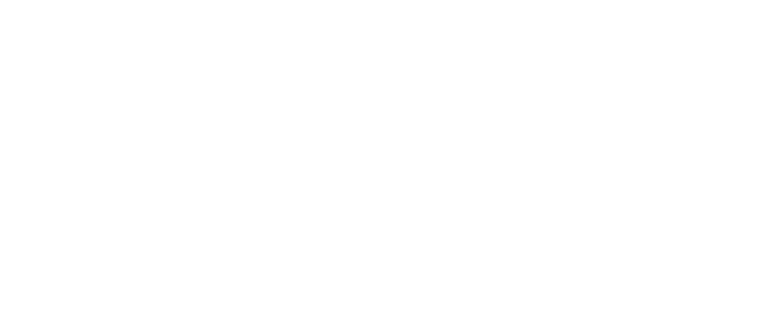
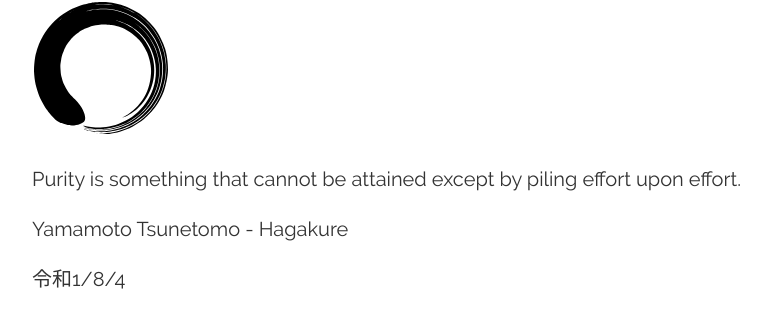
Before and after one commit to akullpp/chrysanthium, a Gatsby site: page /senshi in a window 1280 px wide. Before the commit this address had no page. Shown: the whole page, without its empty margins (208-974 px from the left). Built offline with nearby package versions, Linux system fonts and the light colour scheme; Gatsby itself is replaced by a stand-in of ours; some packages are replaced by stand-ins of ours.

Commit message:
Add Senshi

```diff
--- a/src/layout/header.js
+++ b/src/layout/header.js
@@ -10,6 +10,9 @@ export default () => (
         <Link to="/">Blog</Link>
       </li>
       <li>
+        <Link to="/senshi">Senshi</Link>
+      </li>
+      <li>
         <Link to="/about">About</Link>
       </li>
     </ul>
--- a/src/pages/privacy.md
+++ b/src/pages/privacy.md
@@ -6,7 +6,7 @@ path: /privacy
 
 As a consumer and creator I am very concerned about privacy. Not only do I honor current European and German law but also adhere to strict ethics which means that I do not actively collect any personal information nor would I ever give data to third parties.
 
-There are no advertisement or analytics tools. No plugins or social media integration. No external requests are done whether it be for fonts, libraries or stylesheets since everything is statically included in the build. There is no persistence of data on the client-side whether it be cookies or the browser storage. Not even a simple form. Although no critical information is transferred and therefore HTTPS/TLS is not strictly required, it is provided.
+There are no advertisement or analytics tools. No plugins or social media integration. No external requests are done whether it be for fonts, libraries or stylesheets since everything is statically included in the build. There is no persistence of personal data on the client-side whether it be cookies or the browser storage. Not even a simple form. Although no critical information is transferred and therefore HTTPS/TLS is not strictly required, it is provided.
 
 However, the browser automatically sends information to the server which are classified as communication data and therefore personal information, e.g. the IP address. This behavior can not be changed. Nevertheless, I have a data processing agreement with the hosting company to capture this data and also I can not guarantee or be liable that the hoster itself does not run analytics on the data. This website is hosted by [Netlify](https://www.netlify.com/gdpr/):
 
--- /dev/null
+++ b/src/pages/senshi.js
@@ -0,0 +1,80 @@
+import React, { useEffect, useState } from 'react'
+
+const getToday = () => {
+  const today = new Date()
+  today.setHours(0, 0, 0, 0)
+  return today
+}
+
+const getRandomQuote = quotes => {
+  const randomIndex = Math.floor(Math.random() * quotes.length)
+  return {
+    randomQuote: quotes[randomIndex],
+    newQuotes: [
+      ...quotes.slice(0, randomIndex),
+      ...quotes.slice(randomIndex + 1),
+    ],
+  }
+}
+
+const updateLocalStorage = quotes => {
+  const { randomQuote, newQuotes } = getRandomQuote(quotes)
+  const today = getToday()
+
+  localStorage.setItem(
+    'senshi',
+    JSON.stringify({
+      date: today,
+      randomQuote,
+      quotes: newQuotes,
+    })
+  )
+  return localStorage.getItem('senshi')
+}
+
+const getStorage = async () => {
+  let storage = localStorage.getItem('senshi')
+
+  if (!storage) {
+    storage = await fetch('quotes.json')
+      .then(response => response.json())
+      .then(({ quotes }) => updateLocalStorage(quotes))
+  }
+  return Promise.resolve(JSON.parse(storage))
+}
+
+export default () => {
+  const emptyQuote = { quote: '', author: '', from: '' }
+  const [quote, setQuote] = useState(emptyQuote)
+
+  async function fetchQuotes() {
+    const { date, randomQuote, quotes } = await getStorage()
+
+    if (quotes && quotes.length < 1) {
+      getStorage()
+    }
+    if (getToday() > date) {
+      updateLocalStorage(quotes)
+    }
+    setQuote(randomQuote)
+  }
+
+  useEffect(() => {
+    fetchQuotes()
+  }, [])
+
+  const date = new Intl.DateTimeFormat('ja-JP-u-ca-japanese', {
+    era: 'long',
+  }).format(Date.now())
+
+  return (
+    <div>
+      <img src="enso.svg" alt="" />
+      <p>{quote.quote}</p>
+      <p>
+        {quote.author} - {quote.from}
+      </p>
+      <span>{date}</span>
+    </div>
+  )
+}
--- /dev/null
+++ b/static/quotes.json
@@ -0,0 +1,74 @@
+{
+  "quotes": [
+    {
+      "quote": "There is surely nothing other than the single purpose of the present moment. A man's whole life is a succession of moment after moment. There will be nothing else to do, and nothing else to pursue. Live being true to the single purpose of the moment.",
+      "author": "Yamamoto Tsunetomo",
+      "from": "Hagakure"
+    },
+    {
+      "quote": "There is something to be learned from a rainstorm. When meeting with a sudden shower, you try not to get wet and run quickly along the road. But doing such things as passing under the eaves of houses, you still get wet. When you are resolved from the beginning, you will not be perplexed, though you will still get the same soaking. This understanding extends to everything.",
+      "author": "Yamamoto Tsunetomo",
+      "from": "Hagakure"
+    },
+    {
+      "quote": "Even if it seems certain that you will lose, retaliate. Neither wisdom nor technique has a place in this. A real man does not think of victory or defeat. He plunges recklessly towards an irrational death. By doing this, you will awaken from your dreams.",
+      "author": "Yamamoto Tsunetomo",
+      "from": "Hagakure"
+    },
+    {
+      "quote": "Be true to the thought of the moment and avoid distraction. Other than continuing to exert yourself, enter into nothing else, but go to the extent of living single thought by single thought.",
+      "author": "Yamamoto Tsunetomo",
+      "from": "Hagakure"
+    },
+    {
+      "quote": "This is the substance of the Way of the Samurai: if by setting one's heart right every morning and evening, one is able to live as though his body were already dead, he gains freedom in the Way. His whole life will be without blame, and he will succeed in his calling.",
+      "author": "Yamamoto Tsunetomo",
+      "from": "Hagakure"
+    },
+    {
+      "quote": "Bushido is realized in the presence of death. This means choosing death whenever there is a choice between life and death. There is no other reasoning.",
+      "author": "Yamamoto Tsunetomo",
+      "from": "Hagakure"
+    },
+    {
+      "quote": "It is spiritless to think that you cannot attain to that which you have seen and heard the masters attain. The masters are men. You are also a man. If you think that you will be inferior in doing something, you will be on that road very soon.",
+      "author": "Yamamoto Tsunetomo",
+      "from": "Hagakure"
+    },
+    {
+      "quote": "If one is but secure at the foundation, he will not be pained by departure from minor details or affairs that are contrary to expectation. But in the end, the details of a matter are important. The right and wrong of one's way of doing things are found in trivial matters.",
+      "author": "Yamamoto Tsunetomo",
+      "from": "Hagakure"
+    },
+    {
+      "quote": "If by setting one’s heart right every morning and evening, one is able to live as though his body were already dead, he gains freedom in the Way.",
+      "author": "Yamamoto Tsunetomo",
+      "from": "Hagakure"
+    },
+    {
+      "quote": "Although this may be a most difficult thing, if one will do it, it can be done. There is nothing that one should suppose cannot be done.",
+      "author": "Yamamoto Tsunetomo",
+      "from": "Hagakure"
+    },
+    {
+      "quote": "Whether people be of high or low birth, rich or poor, old or young, enlightened or confused, they are all alike in that they will one day die.",
+      "author": "Yamamoto Tsunetomo",
+      "from": "Hagakure"
+    },
+    {
+      "quote": "Meditation on inevitable death should be performed daily. Every day when one’s body and mind are at peace, one should meditate upon being ripped apart by arrows, rifles, spears and swords, being carried away by surging waves, being thrown into the midst of a great fire, being struck by lightning, being shaken to death by a great earthquake, falling from thousand-foot cliffs, dying of disease or committing seppuku at the death of one’s master. And every day without fail one should consider himself as dead.",
+      "author": "Yamamoto Tsunetomo",
+      "from": "Hagakure"
+    },
+    {
+      "quote": "No matter if the enemy has thousands of men, there is fulfillment in simply standing them off and being determined to cut them all down, starting from one end.",
+      "author": "Yamamoto Tsunetomo",
+      "from": "Hagakure"
+    },
+    {
+      "quote": "Purity is something that cannot be attained except by piling effort upon effort.",
+      "author": "Yamamoto Tsunetomo",
+      "from": "Hagakure"
+    }
+  ]
+}
```
Also changed, not shown: static/enso.svg (added).
